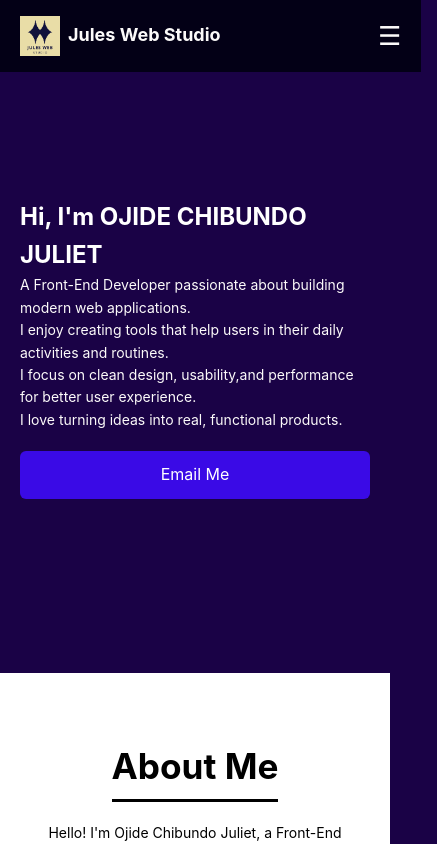
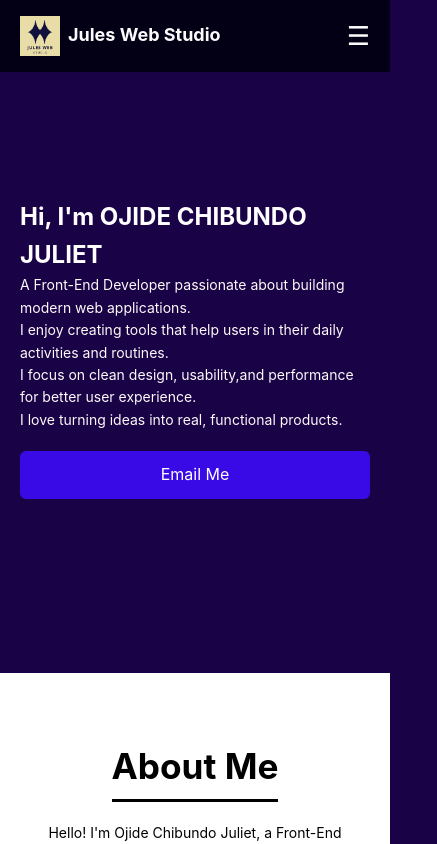
Before and after one commit to juliet2025-tech/myportfolio, a React (Create React App) app in the folder my-portfolio/: page / in a window 390 px wide. Shown: the top 844 px of the page, 437 px wide, since content can reach past the window. Built offline with nearby package versions, Linux system fonts and the light colour scheme.

Commit message:
final commit

```diff
--- a/my-portfolio/src/components/Navbar.css
+++ b/my-portfolio/src/components/Navbar.css
@@ -53,7 +53,7 @@
     display: block;
   }
 .navbar {
-  width: 108%;
+  width: 100%;
   box-sizing: border-box;
 
 }
@@ -63,7 +63,8 @@
     top: 70px;
     right: 0;
     width: 100%;
-    background: #000000;
+    background: #ffffff;
+    color: #000;
     flex-direction: column;
     align-items: center;
     gap: 20px;
```
